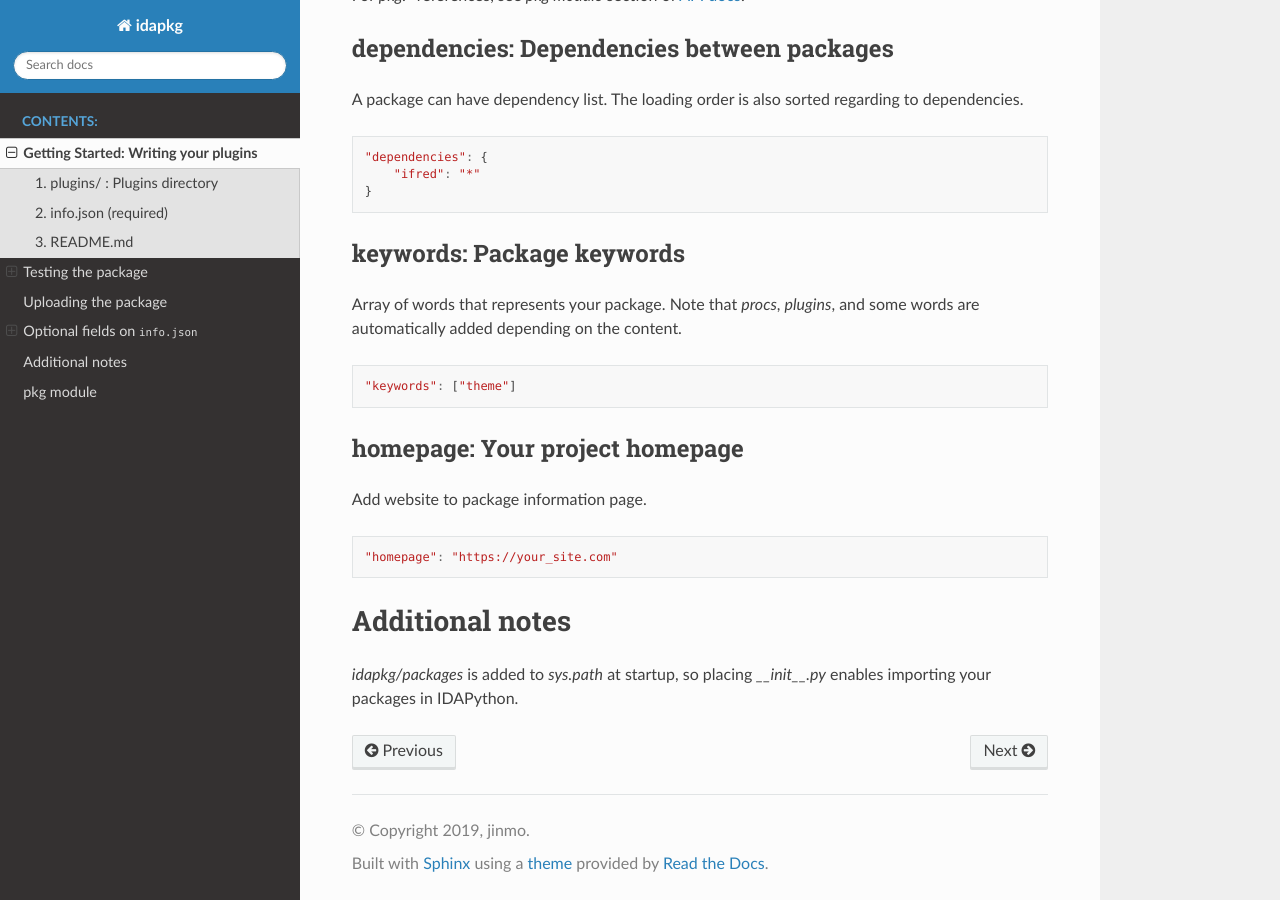
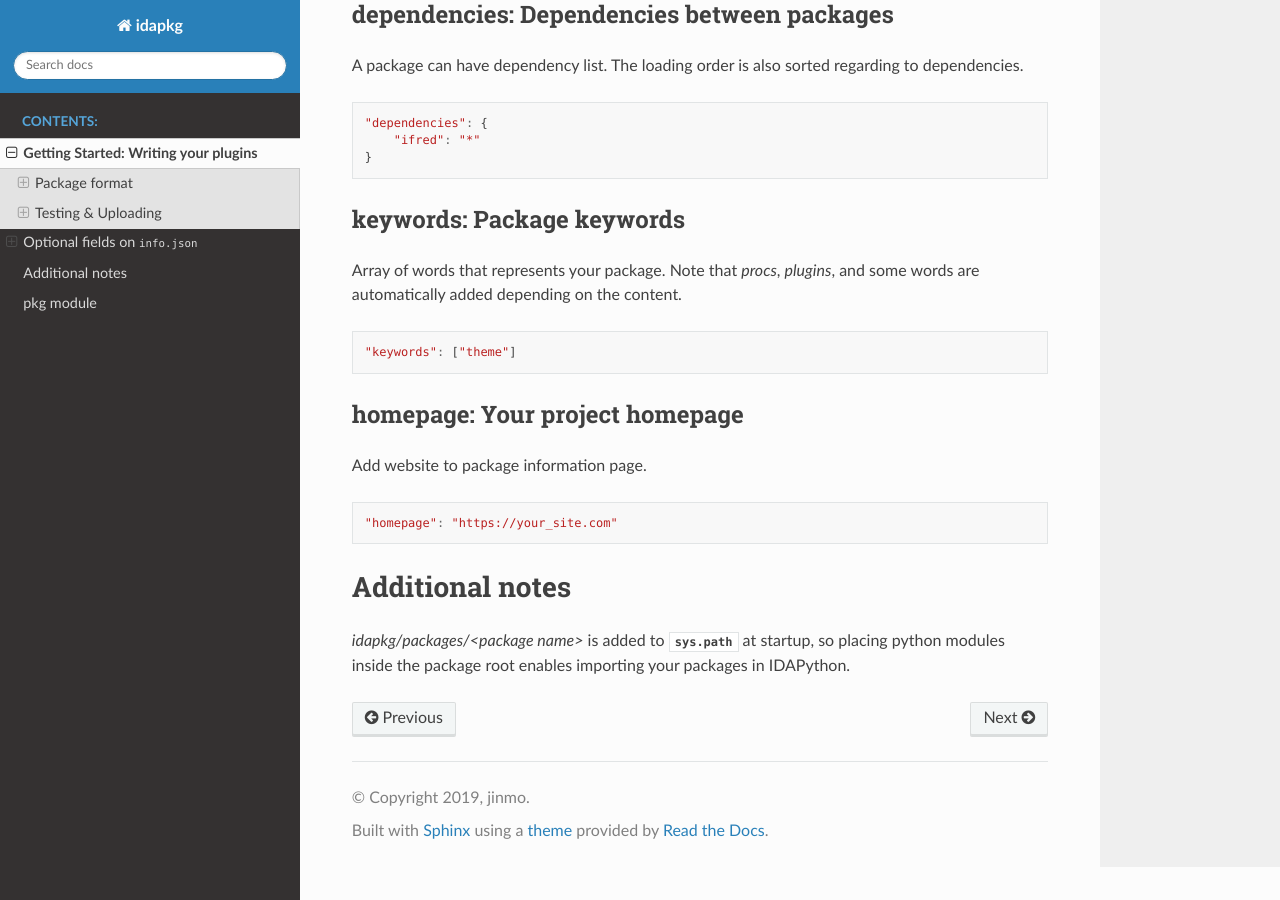
Before and after one commit to Jinmo/idapkg, a Sphinx documentation site: the page built from docs/source/getting-started.rst, in a window 1280 px wide and 900 px high, scrolled down 2293 px. Built offline with Sphinx 7.4.7 and the Read the Docs theme 2.0.0, drawn with Linux system fonts in a browser that asks for light colours; some of the changed text lies outside the part shown.

Commit message:
update docs

```diff
--- a/docs/source/getting-started.rst
+++ b/docs/source/getting-started.rst
@@ -1,10 +1,13 @@
 Getting Started: Writing your plugins
---------------------------------
+-------------------------------------
 
 The package format is same as IDA loads the plugin, except info.json.
 
+Package format
+<<<<<<<<<<<<<
+
 1. plugins/ : Plugins directory
-<<<<<<<<<<<<<<<<<<<<<<<<<<<<<<<<
+================================
 
 
 ... and procs/ has processor modules, loaders/ has loader modules.
@@ -20,7 +23,7 @@ into til/ sig/ ids/.
 Please note that these directories are also in IDA Pro's installed folder.
 
 2. info.json (required)
-<<<<<<<<<<<<<<<<<<<<<<<<<<<<<<<<
+================================
 
 You can bundle your IDA plugin with `info.json`, and `README.md` (if needed).
 
@@ -34,7 +37,7 @@ You can bundle your IDA plugin with `info.json`, and `README.md` (if needed).
     }
 
 3. README.md
-<<<<<<<<<<<<<<<<<<<<<<<<<<<<<<<<
+================================
 
 .. code-block :: md
 
@@ -43,8 +46,8 @@ You can bundle your IDA plugin with `info.json`, and `README.md` (if needed).
 
     Awesome description here.
 
-Testing the package
---------------------------------
+Testing & Uploading
+<<<<<<<<<<<<<<<<<<<<<<<<<<<<<<<<
 
 Place your package folder under `idapkg/packages`
 or `"path" > "packages"` entry on config.json,
@@ -54,7 +57,7 @@ or executing `pkg.refresh()`.
 Alternatively, you can execute :code:`pkg.local("package name or path")`.
 
 Debugging the installer
-<<<<<<<<<<<<<<<<<<<<<<<<<<<<<<<<
+=======================
 
 Installer scripts are executed first time, and should raise exception if fails.
 
@@ -62,9 +65,6 @@ Installer scripts are executed first time, and should raise exception if fails.
 
     p = pkg.local("name or path")
     p.install()
-
-Uploading the package
---------------------------------
 
 `Finally, you can zip and upload your package at /upload <https://idapkg.com/upload>`_. The package can be managed via the repo.
 
@@ -153,5 +153,6 @@ Add website to package information page.
 Additional notes
 --------------------------------
 
-`idapkg/packages` is added to `sys.path` at startup,
-so placing `__init__.py` enables importing your packages in IDAPython.
+`idapkg/packages/<package name>` is added to :py:data:`sys.path` at startup,
+so placing python modules inside the package root enables importing
+your packages in IDAPython.
--- a/docs/source/index.rst
+++ b/docs/source/index.rst
@@ -25,7 +25,7 @@ A Package is a collection of plugins, processor, loader modules, and til/sig/ids
     +   README.md
 
 .. toctree::
-   :maxdepth: 2
+   :maxdepth: 1
    :caption: Contents:
 
    getting-started
```
